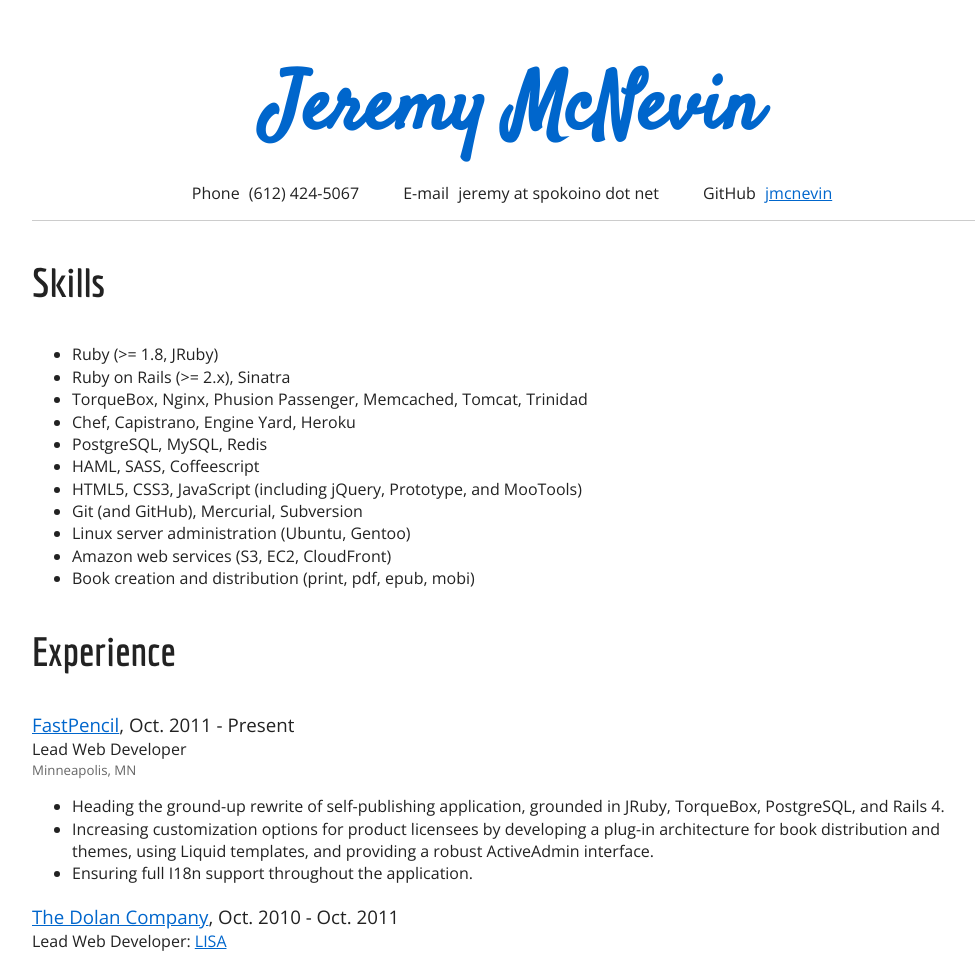
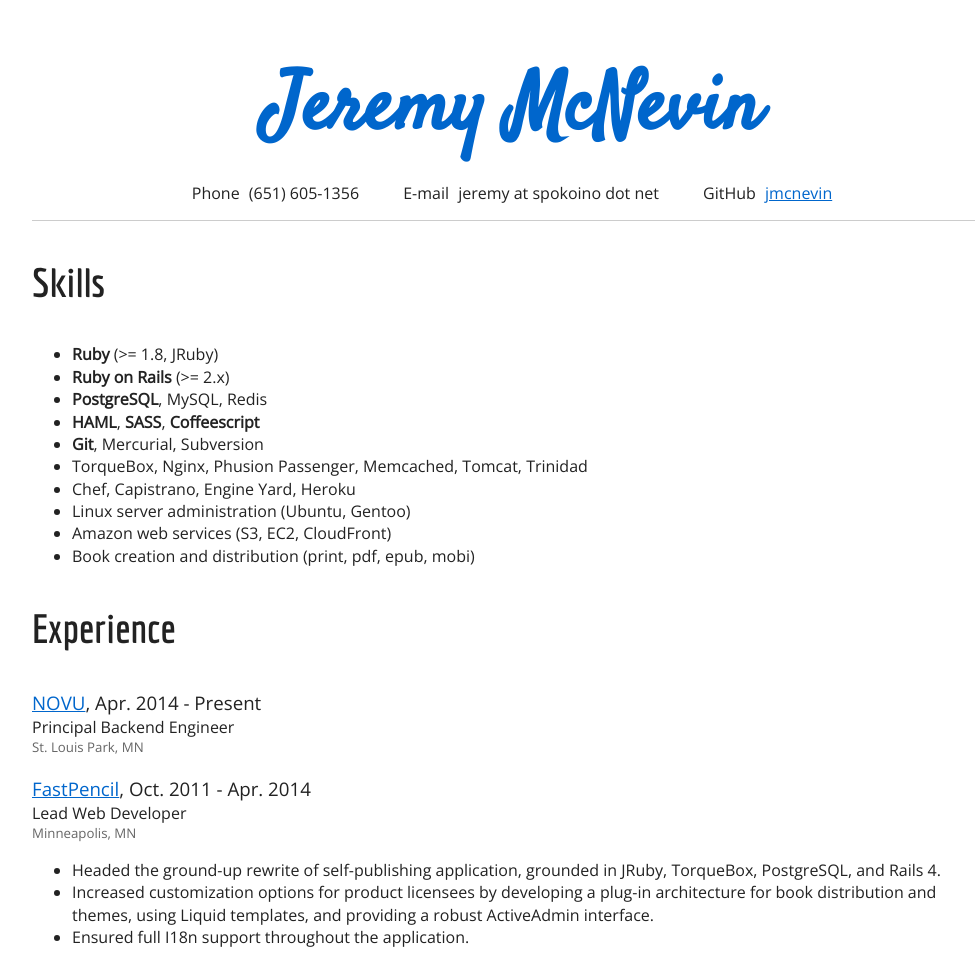
Before and after one commit to jmcnevin/jmcnevin.github.io, a plain HTML site: page resume/index.html in a window 1280 px wide. Shown: the top 955 px of the page, without its empty margins (128-1103 px from the left). Drawn offline with nearby package versions, Linux system fonts and the light colour scheme.

Commit message:
Resume update.

```diff
--- a/resume/index.html
+++ b/resume/index.html
@@ -21,7 +21,7 @@
     Phone
   </dt>
   <dd>
-    (612) 424-5067
+    (651) 605-1356
   </dd>
   <dt>
     E-mail
@@ -43,14 +43,13 @@
   <div id="skills">
     <h2>Skills</h2>
     <ul>
-<li>Ruby (&gt;= 1.8, JRuby)</li>
-<li>Ruby on Rails (&gt;= 2.x), Sinatra</li>
+<li><strong>Ruby</strong> (&gt;= 1.8, JRuby)</li>
+<li><strong>Ruby on Rails</strong> (&gt;= 2.x)</li>
+<li><strong>PostgreSQL</strong>, MySQL, Redis</li>
+<li><strong>HAML</strong>, <strong>SASS</strong>, <strong>Coffeescript</strong></li>
+<li><strong>Git</strong>, Mercurial, Subversion</li>
 <li>TorqueBox, Nginx, Phusion Passenger, Memcached, Tomcat, Trinidad</li>
 <li>Chef, Capistrano, Engine Yard, Heroku</li>
-<li>PostgreSQL, MySQL, Redis</li>
-<li>HAML, SASS, Coffeescript</li>
-<li>HTML5, CSS3, JavaScript (including jQuery, Prototype, and MooTools)</li>
-<li>Git (and GitHub), Mercurial, Subversion</li>
 <li>Linux server administration (Ubuntu, Gentoo)</li>
 <li>Amazon web services (S3, EC2, CloudFront)</li>
 <li>Book creation and distribution (print, pdf, epub, mobi)</li>
@@ -59,19 +58,24 @@
   </div>
   <div id="experience">
     <h2>Experience</h2>
-    <h3><a href="http://www.fastpencil.com">FastPencil</a>, Oct. 2011 - Present</h3>
+
+    <h3><a href="http://www.novu.com">NOVU</a>, Apr. 2014 - Present</h3>
+    <h4>Principal Backend Engineer</h4>
+    <h5>St. Louis Park, MN</h5>
+
+    <h3><a href="http://www.fastpencil.com">FastPencil</a>, Oct. 2011 - Apr. 2014</h3>
 
 <h4>Lead Web Developer</h4>
 
 <h5>Minneapolis, MN</h5>
 
 <ul>
-<li>Heading the ground-up rewrite of self-publishing application, grounded in
+<li>Headed the ground-up rewrite of self-publishing application, grounded in
 JRuby, TorqueBox, PostgreSQL, and Rails 4.</li>
-<li>Increasing customization options for product licensees by developing a plug-in
+<li>Increased customization options for product licensees by developing a plug-in
 architecture for book distribution and themes, using Liquid templates, and
 providing a robust ActiveAdmin interface.</li>
-<li>Ensuring full I18n support throughout the application.</li>
+<li>Ensured full I18n support throughout the application.</li>
 </ul>
 
 <h3><a href="http://www.thedolancompany.com">The Dolan Company</a>, Oct. 2010 - Oct. 2011</h3>
```
